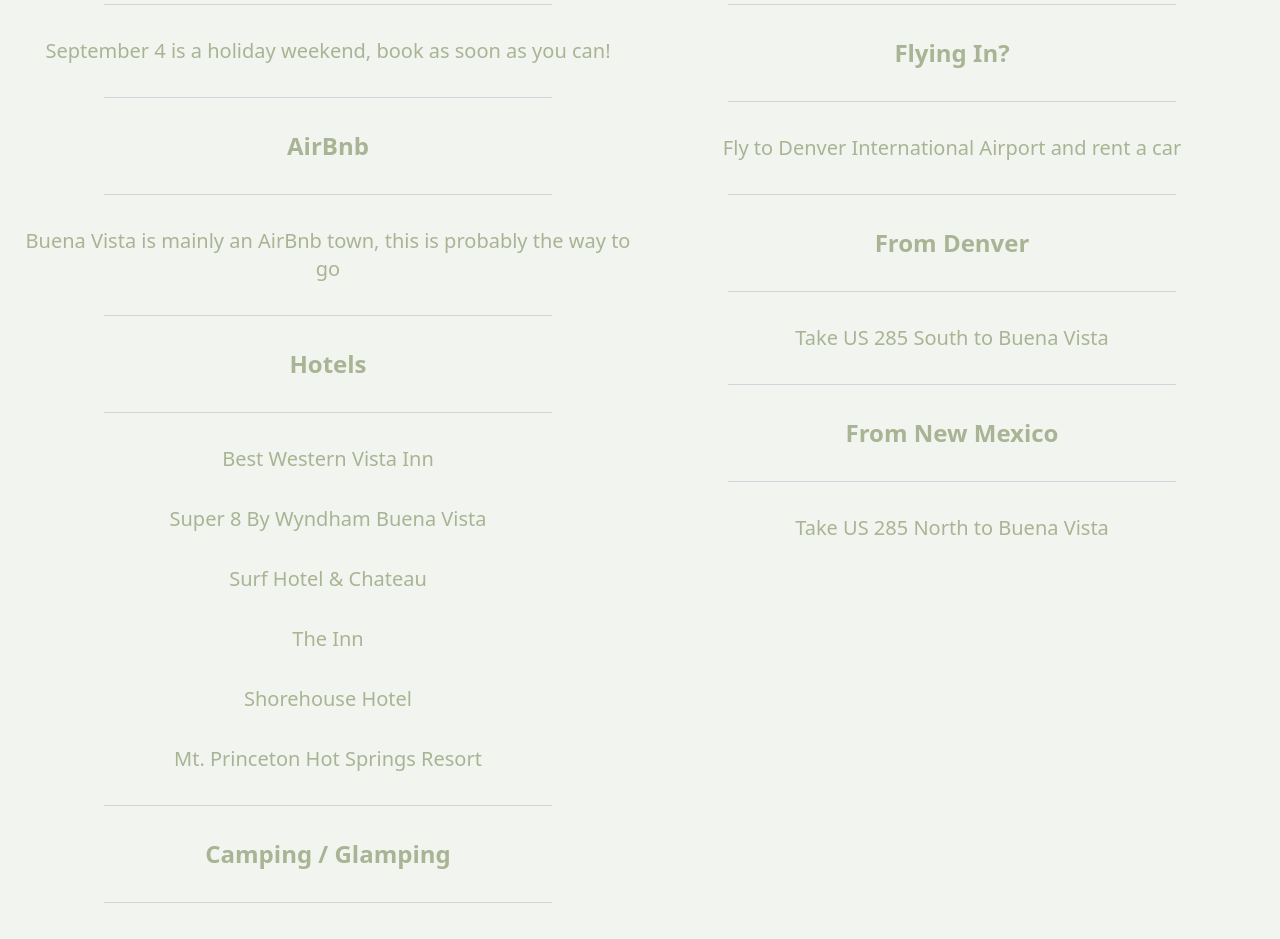
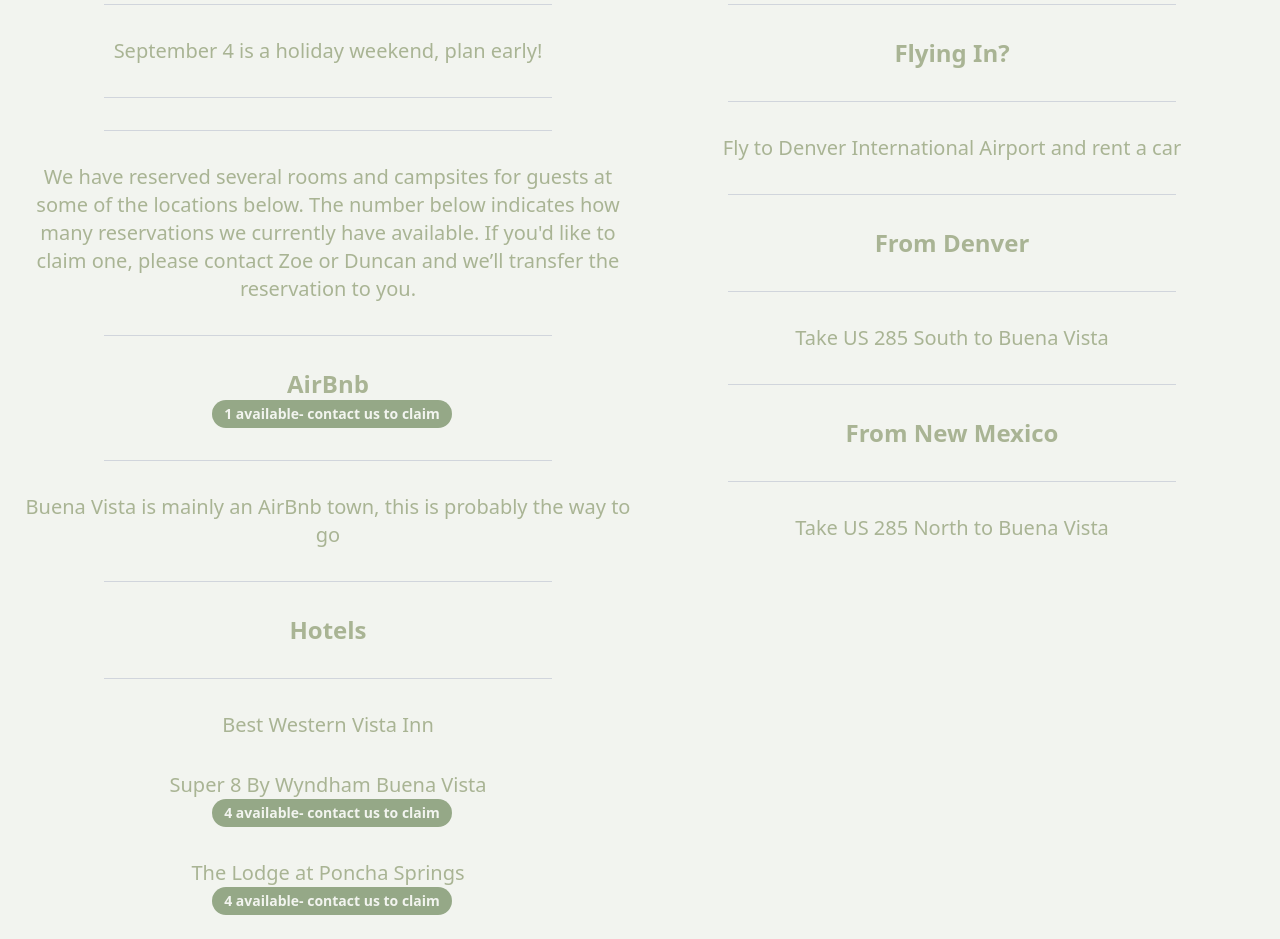
Before and after one commit to dfuehne/wedding, a Next.js app: page /travel in a window 1280 px wide. Shown: the part 960-1899 px from the top of the page. Built offline with nearby package versions, Linux system fonts and the light colour scheme.

Commit message:
put our reeserved on there

```diff
--- a/app/travel/page.tsx
+++ b/app/travel/page.tsx
@@ -3,6 +3,14 @@
 import Navbar from "@/components/Navbar/navbar";
 import Image from "next/image";
 import Link from "next/link";
+
+function ReservedBadge({ count }: { count: number }) {
+  return (
+    <span className="ml-2 inline-flex items-center rounded-full bg-[var(--darker-primary-color)] px-3 py-1 text-sm font-semibold text-[var(--background-color)]">
+      {count} available- contact us to claim
+    </span>
+  );
+}
 
 
 export default function VenuePage() {
@@ -34,12 +42,20 @@
                 <div>
                     <p className="mt-2 text-2xl font-extrabold"> Lodging </p>
                     <hr className="border-gray-300 w-full max-w-md mx-auto my-8" />
-                    <p className="mt-2 text-xl font-medium"> September 4 is a holiday weekend, book as soon as you can!</p>
+                    <p className="mt-2 text-xl font-medium"> September 4 is a holiday weekend, plan early!</p>
+                    <hr className="border-gray-300 w-full max-w-md mx-auto my-8" />
+                    <hr className="border-gray-300 w-full max-w-md mx-auto my-8" />
+                    <p className="mt-2 text-xl font-medium">
+                    We have reserved several rooms and campsites for guests at some of the locations below.
+                    The number below indicates how many reservations we currently have available.
+                    If you'd like to claim one, please contact Zoe or Duncan and we’ll transfer the reservation to you.
+                    </p>
                     <hr className="border-gray-300 w-full max-w-md mx-auto my-8" />
                     <Link href={"https://www.airbnb.com"}>
-                        <span className="text-2xl font-extrabold cursor-pointer hover:underline transition">
+                        <p className="text-2xl font-extrabold cursor-pointer hover:underline transition">
                             AirBnb
-                        </span>
+                        </p>
+                        <ReservedBadge count={1} />
                         <hr className="border-gray-300 w-full max-w-md mx-auto my-8" />
                             <p className="text-xl font-medium cursor-pointer hover:underline transition"> Buena Vista is mainly an AirBnb town, this is probably the way to go</p>
                         <hr className="border-gray-300 w-full max-w-md mx-auto my-8" />
@@ -56,6 +72,14 @@
                         <p className="text-xl font-medium cursor-pointer hover:underline transition">
                             Super 8 By Wyndham Buena Vista
                         </p>
+                        <ReservedBadge count={4} />
+                        </Link>
+                        <div className="mt-8" />
+                        <Link href={"https://www.hotels.com/ho2874626176/the-lodge-at-poncha-springs-salida-united-states-of-america/"}>
+                        <p className="text-xl font-medium cursor-pointer hover:underline transition">
+                            The Lodge at Poncha Springs
+                        </p>
+                        <ReservedBadge count={4} />
                         </Link>
                         <div className="mt-8" />
                         <Link href={"https://surfhotel.com"}>
@@ -88,6 +112,7 @@
                             <p className="text-xl font-medium cursor-pointer hover:underline transition">
                                 BV Overlook
                             </p>
+                            <ReservedBadge count={4} />
                         </Link>
                         <div className="mt-8" />
                         <Link href={"https://www.fs.usda.gov/r02/psicc/recreation/collegiate-peaks-campground"}>
```
